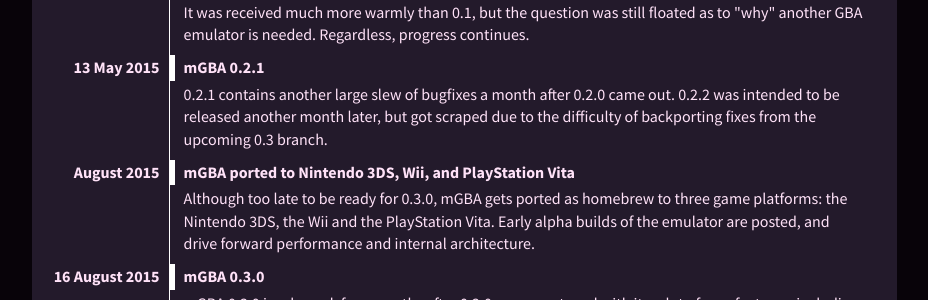
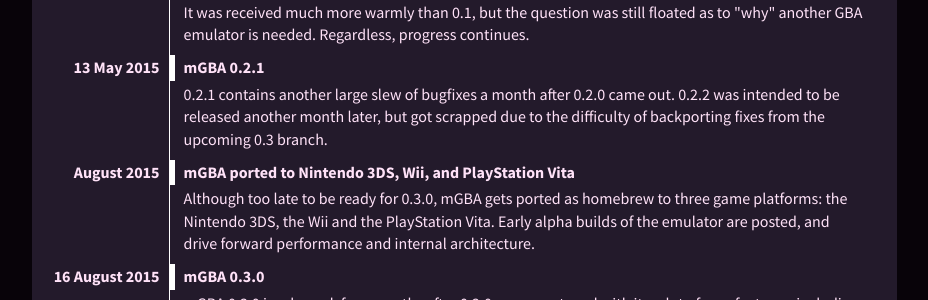
Before and after one commit to mgba-emu/www, a Jekyll site: the page built from timeline.markdown, in a window 1280 px wide and 900 px high, scrolled down 1627 px. Shown: the part 176-476 px from the top of the window, without its empty margins (80-1008 px from the left). Built offline with Jekyll 4.4.1, drawn with Linux system fonts in a browser that asks for light colours.

Commit message:
Fix typo in timeline

```diff
--- a/timeline.markdown
+++ b/timeline.markdown
@@ -79,7 +79,7 @@
 	mGBA 0.2.1
 </dt>
 <dd>
-	<p>0.2.1 contains another large slew of bugfixes a month after 0.2.0 came out. 0.2.2 was intended to be released another month later, but got scraped due to the difficulty of backporting fixes from the upcoming 0.3 branch.</p>
+	<p>0.2.1 contains another large slew of bugfixes a month after 0.2.0 came out. 0.2.2 was intended to be released another month later, but got scrapped due to the difficulty of backporting fixes from the upcoming 0.3 branch.</p>
 </dd>
 <dt>
 	<aside class="tl-date">August 2015</aside>
```
